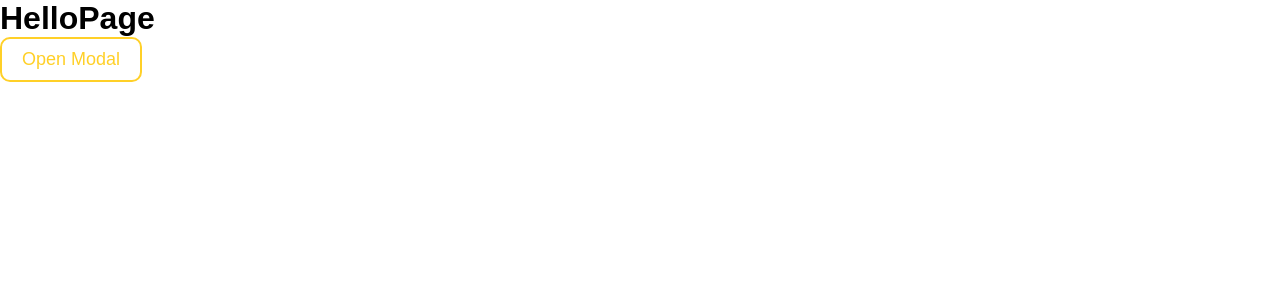
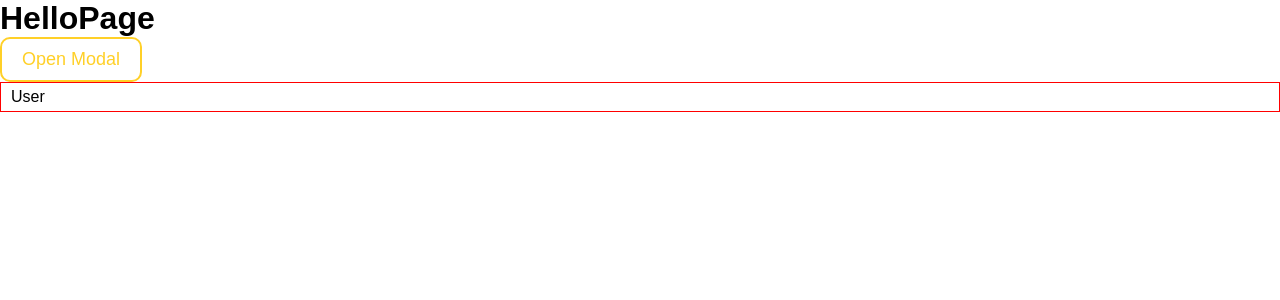
Before and after one commit to YoungKoder/ComandReactApp, a React (Create React App) app: page / in a window 1280 px wide. Shown: the top 300 px of the page. Built offline with nearby package versions, Linux system fonts and the light colour scheme.

Commit message:
creating common Drobdown

```diff
--- /dev/null
+++ b/src/components/common/Drobdown/DrobdownList/Drobdown.css
@@ -0,0 +1,28 @@
+
+.drobdown{
+    position: relative;
+    padding:5px 10px;
+    border:1px solid red;
+}
+.drobdown-label{
+
+}
+
+.drobdown-label:hover{
+    cursor: pointer;
+}
+
+.drobdown-menu{
+    position:absolute;
+    display: flex;
+    justify-content: center;
+    bottom:-40px;
+    padding:5px 0;
+    left:-50px;
+    right:0;
+    border:1px solid red;
+}
+
+.drobdown-menu p {
+    margin-bottom:5px;
+}
--- /dev/null
+++ b/src/components/common/Drobdown/DrobdownList/Drobdown.js
@@ -0,0 +1,63 @@
+import React, { Component } from "react";
+
+import "./Drobdown.css";
+
+import DrobdownListItem from "../DrobdownListItem/DrobdownListItem"
+
+export default class Drobdown extends Component{
+
+    state = {
+        showMenu: false
+    }
+
+    toShowMenu=(e)=>{
+        e.preventDefault();
+
+        this.setState({
+            showMenu:true
+        },()=>{
+            document.addEventListener('click', this.toCloseMenu);
+        })
+    }
+
+    toCloseMenu = () =>{
+        this.setState({
+            showMenu:false
+        },()=>{
+            document.removeEventListener('click', this.toCloseMenu);
+        })
+    }
+
+    render(){
+        const {label,menuItems} = this.props;
+
+        const menuOptions = menuItems.map((item)=>{
+
+            const{id,labelForOption}=item;
+
+            return(
+                <p key={id}>
+                    <DrobdownListItem label={labelForOption}/>
+                </p>
+            )
+        })
+        return(
+            <div className="drobdown">
+                <p className="drobdown-label" onClick={this.toShowMenu}>
+                    {label}
+                </p>
+
+                {
+                    this.state.showMenu ?
+                    (
+                        <div className="drobdown-menu">
+                            {menuOptions}
+                        </div>
+                    )
+                    :(null)
+                }
+
+            </div>
+        )
+    }
+}
--- /dev/null
+++ b/src/components/common/Drobdown/DrobdownListItem/DrobdownListItem.js
@@ -0,0 +1,13 @@
+import React from "react";
+
+const DrobDownListItem = ({
+    label
+})=>{
+    return(
+        <span>
+            {label}
+        </span>
+    )
+}
+
+export default DrobDownListItem;
--- a/src/components/pages/contentPage/ContentPage.js
+++ b/src/components/pages/contentPage/ContentPage.js
@@ -1,15 +1,23 @@
-import React from "react";
+import React, { Component } from "react";
 
 import "./ContentPage.css";
 
 import UserProfile from "../user/UserPage";
 import Newslist from "../news/Newslist";
 import Eventslist from "../events/EventsList";
+import Drobdown from "../../common/Drobdown/DrobdownList/Drobdown"
 
 import { BrowserRouter as Router, Route} from "react-router-dom";
 import { Link } from "react-router-dom";
 
-const ContentPage =()=>{
+export default class ContentPage extends Component{
+
+    state={
+        drobdownItems: [
+            {labelForOption:"LogOut", id: 1}
+        ]
+    }
+    render(){
         return (
             <Router>
                 <div className="wrapper">
@@ -17,7 +25,7 @@ const ContentPage =()=>{
                     <div className="logo">
                         <Link to="/content-page">Logo</Link>
                     </div>
-                <div id="user" className="user"></div>
+                    <Drobdown label={<p>User</p>} menuItems={this.state.drobdownItems} />
                 </div>
                 <section className="main">
                     <aside className="sidebar">
@@ -42,4 +50,4 @@ const ContentPage =()=>{
         )
     }
 
-export default ContentPage;
+}
--- a/src/components/pages/helloPage/HelloPage.js
+++ b/src/components/pages/helloPage/HelloPage.js
@@ -2,10 +2,13 @@ import React, { Component } from "react";
 
 import Button from "../../common/Button/Button";
 import Modal from "../../common/Modal/Modal";
-
+import Drobdown from "../../common/Drobdown/DrobdownList/Drobdown"
 export default class HelloPage extends Component {
     state ={
-        showModal:false
+        showModal:false,
+        drobdownItems: [
+            {labelForOption:"LogOut", id: 1}
+        ]
     }
 
     render(){
@@ -21,6 +24,7 @@ export default class HelloPage extends Component {
                 <Modal isOpen = {this.state.showModal} onClose={()=>{this.setState({showModal:false})}}>
                     sodkmdflds
                 </Modal>
+                <Drobdown label={<p>User</p>} menuItems={this.state.drobdownItems}/>
             </div>
 
         )
```
Also changed, not shown: src/components/common/Drobdown/Dropdown.js (deleted, +0 -13 lines), src/components/pages/contentPage/contentPage.js (+12 -4 lines), src/components/pages/helloPage/helloPage.js (+6 -2 lines), src/components/common/Drobdown/DrobdownListItem/DrobdownListItem.css (added). Lines whose indentation alone changed are shown as unchanged.
